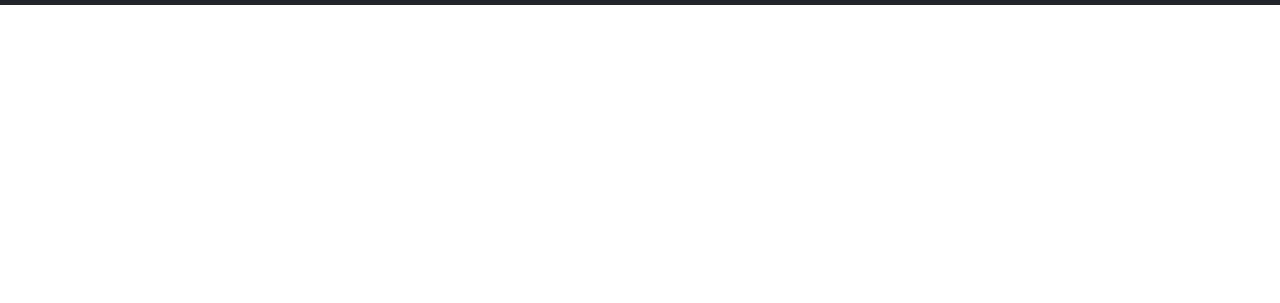
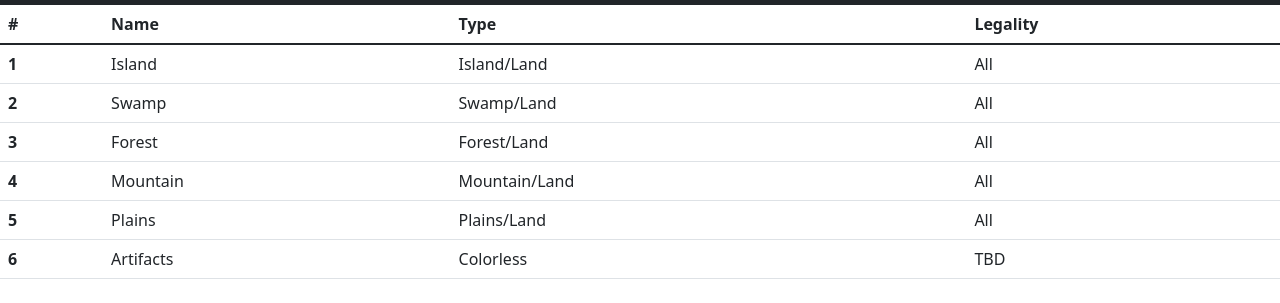
Before and after one commit to TDBillings/MTG-Bible-, a plain HTML site: page card-index.html in a window 1280 px wide. Shown: the part 71-374 px from the top of the page. Drawn offline with nearby package versions, Linux system fonts and the light colour scheme.

Commit message:
Table Index Mock

```diff
--- a/card-index.html
+++ b/card-index.html
@@ -46,6 +46,55 @@
         </div>
       </nav>
 
+      <table class="table">
+        <thead>
+          <tr>
+            <th scope="col">#</th>
+            <th scope="col">Name</th>
+            <th scope="col">Type</th>
+            <th scope="col">Legality</th>
+          </tr>
+        </thead>
+        <tbody>
+          <tr>
+            <th scope="row">1</th>
+            <td>Island</td>
+            <td>Island/Land</td>
+            <td>All</td>
+          </tr>
+          <tr>
+            <th scope="row">2</th>
+            <td>Swamp</td>
+            <td>Swamp/Land</td>
+            <td>All</td>
+          </tr>
+          <tr>
+            <th scope="row">3</th>
+            <td>Forest</td>
+            <td>Forest/Land</td>
+            <td>All</td>
+          </tr>
+          <tr>
+            <th scope="row">4</th>
+            <td>Mountain</td>
+            <td>Mountain/Land</td>
+            <td>All</td>
+          </tr>
+          <tr>
+            <th scope="row">5</th>
+            <td>Plains</td>
+            <td>Plains/Land</td>
+            <td>All</td>
+          </tr>
+          <tr>
+            <th scope="row">6</th>
+            <td>Artifacts</td>
+            <td>Colorless</td>
+            <td>TBD</td>
+          </tr>
+        </tbody>
+      </table>
+
     <script src="https://cdn.jsdelivr.net/npm/bootstrap@5.1.3/dist/js/bootstrap.bundle.min.js" integrity="sha384-ka7Sk0Gln4gmtz2MlQnikT1wXgYsOg+OMhuP+IlRH9sENBO0LRn5q+8nbTov4+1p" crossorigin="anonymous"></script>
 </body>
 </html>
```
